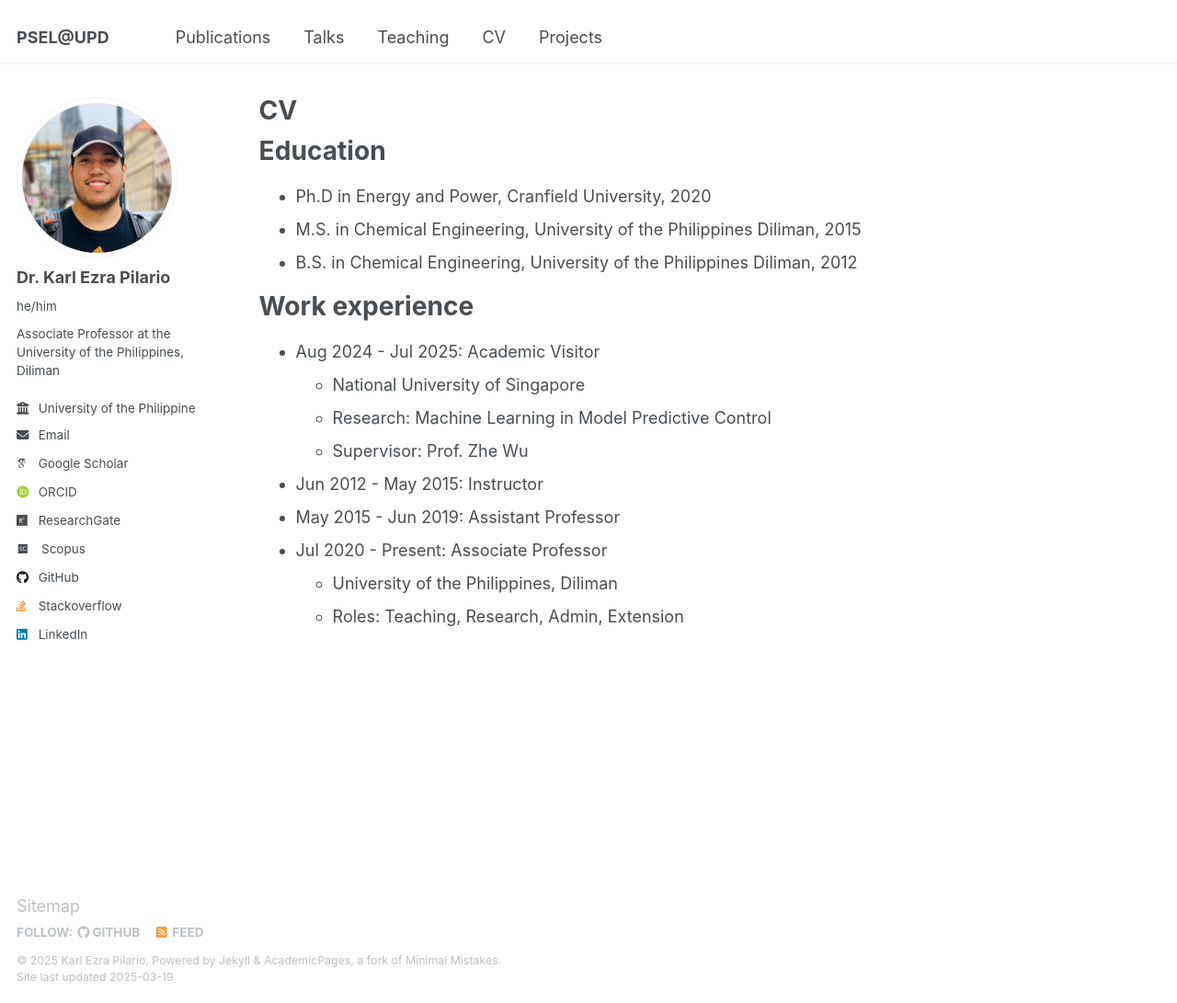
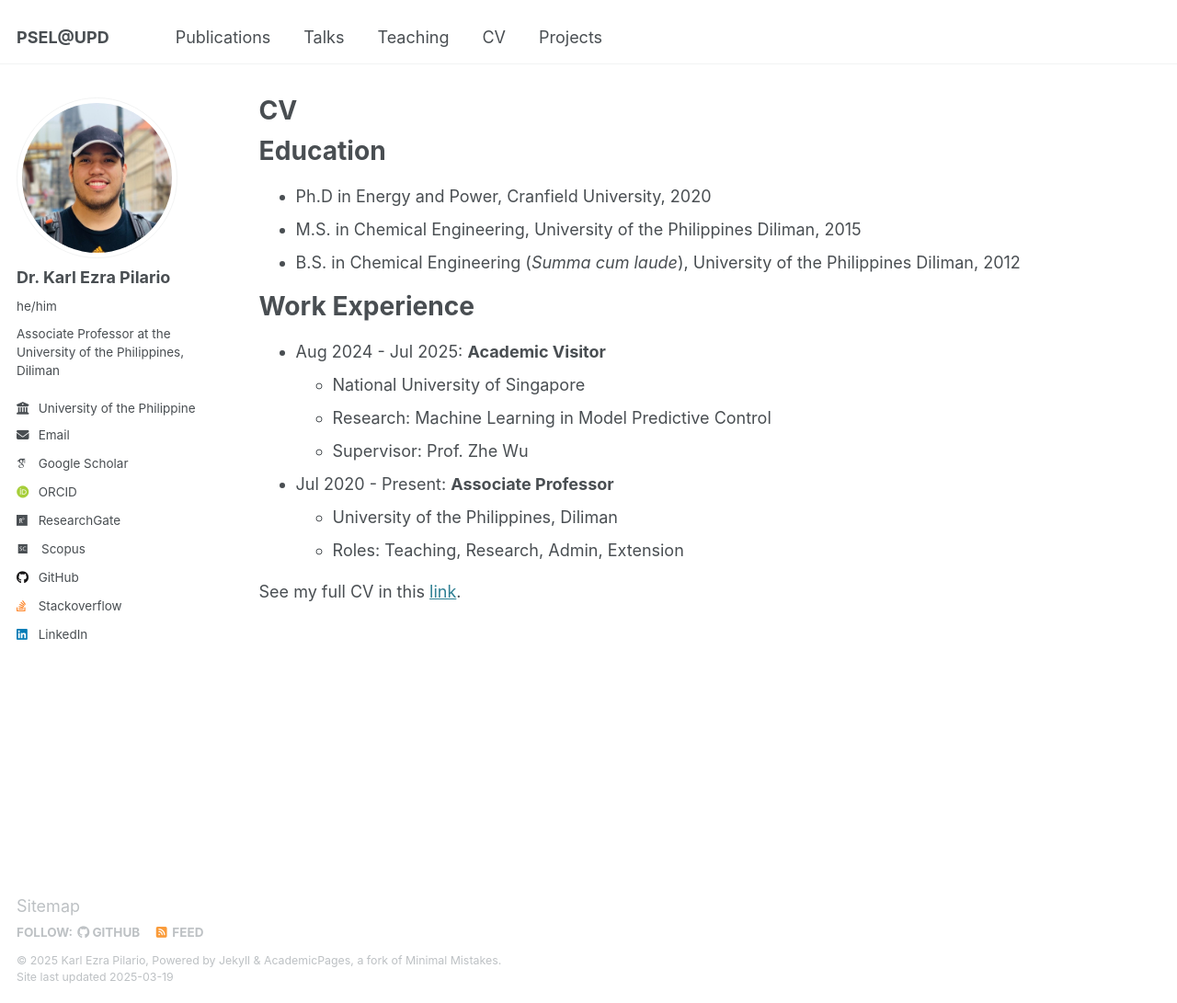
Before and after one commit to kspilario/kspilario.github.io, a Jekyll site: the page built from _pages/cv.md, in a window 1280 px wide and 1091 px high. Shown: the whole window at 92% size. Built offline with Jekyll 4.4.1, drawn with Linux system fonts in a browser that asks for light colours; some web fonts are replaced.

Commit message:
Update cv.md

```diff
--- a/_pages/cv.md
+++ b/_pages/cv.md
@@ -13,17 +13,17 @@ Education
 ======
 * Ph.D in Energy and Power, Cranfield University, 2020
 * M.S. in Chemical Engineering, University of the Philippines Diliman, 2015
-* B.S. in Chemical Engineering, University of the Philippines Diliman, 2012
+* B.S. in Chemical Engineering (*Summa cum laude*), University of the Philippines Diliman, 2012
 
-Work experience
+Work Experience
 ======
-* Aug 2024 - Jul 2025: Academic Visitor
+* Aug 2024 - Jul 2025: **Academic Visitor**
   * National University of Singapore
   * Research: Machine Learning in Model Predictive Control
   * Supervisor: Prof. Zhe Wu
 
-* Jun 2012 - May 2015: Instructor
-* May 2015 - Jun 2019: Assistant Professor
-* Jul 2020 - Present: Associate Professor
+* Jul 2020 - Present: **Associate Professor**
   * University of the Philippines, Diliman
   * Roles: Teaching, Research, Admin, Extension
+
+See my full CV in this [link](https://www.dropbox.com/scl/fi/dhu6u39se1fm73rr6ulo5/Karl-Ezra-Pilario-CV-2025.pdf?rlkey=a3eobo60mod0w528867l6vkel&st=jd09odob&dl=0).
```
